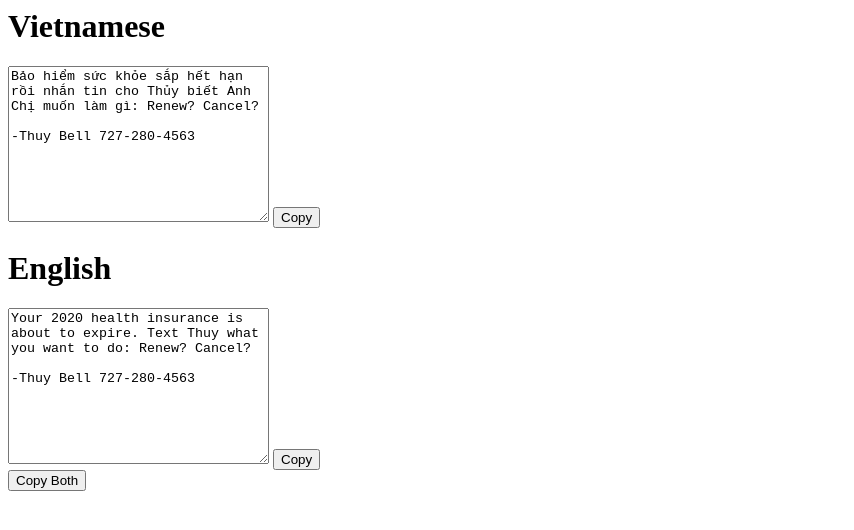
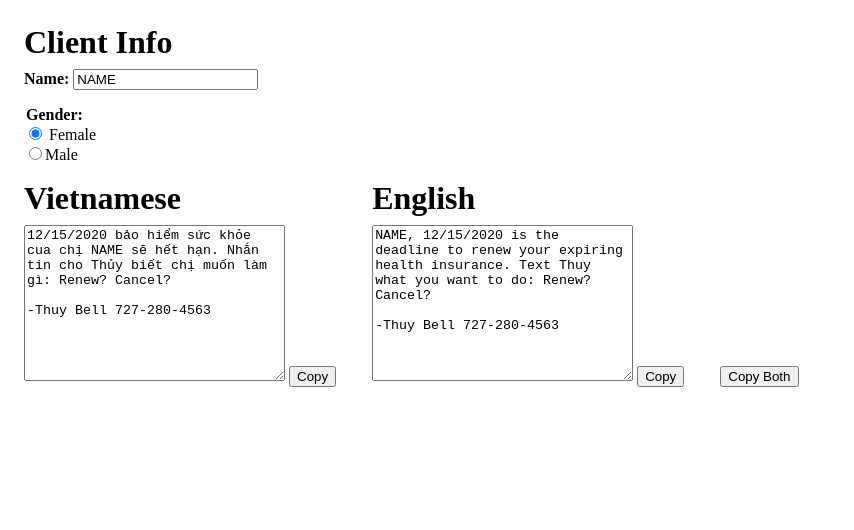
Before and after one commit to annedo/easycopy, a plain HTML site: page index.html in a window 1280 px wide. Shown: the whole page, without its empty margins (0-854 px from the left). Drawn offline with Linux system fonts and the light colour scheme.

Commit message:
Added customization

```diff
--- a/components.js
+++ b/components.js
@@ -60,8 +60,8 @@ Vue.component('copy-section', {
 var app = new Vue({
     el: '#app',
     data: {
-        textVN: "Bảo hiểm sức khỏe sắp hết hạn rồi nhắn tin cho Thủy biết Anh Chị muốn làm gì: Renew? Cancel? \n\n-Thuy Bell 727-280-4563",
-        textEN: "Your 2020 health insurance is about to expire. Text Thuy what you want to do: Renew? Cancel? \n\n-Thuy Bell 727-280-4563"
+        name: 'NAME',
+        gender: 'chị'
     }
     /*methods: {
         copyText: function(copyIdList, event) {
--- a/index.html
+++ b/index.html
@@ -3,17 +3,51 @@
         <title>Easy Copy</title>
         <meta charset="utf-8">
         <meta name="viewport" content="width=device-width, initial-scale=1">
+        <link rel="stylesheet" href="style.css">
     </head>
     <body>
         <div id="app">
+            <h1>Client Info</h1>
+            <form>
+                <div>
+                    <label for="name">Name:</label>
+                    <input
+                    id="name"
+                    type="text"
+                    v-model.trim="name">
+                </div>
+                <div>
+                    <legend>Gender:</legend>
+                    <div>
+                        <input
+                        id="female"
+                        type="radio"
+                        v-model="gender"
+                        name="gender"
+                        value="chị">
+                        <label for="female">Female</label>
+                    </div>
+                    <div>
+                        <input
+                        id="male"
+                        type="radio"
+                        v-model="gender"
+                        name="gender"
+                        value="anh"
+                        ><label for="male">Male</label>
+                    </div>
+                </div>
+            </form>
             <copy-section
+            class= "inline50"
             language-id="Vietnamese"
-            copy-text="Bảo hiểm sức khỏe sắp hết hạn rồi nhắn tin cho Thủy biết Anh Chị muốn làm gì: Renew? Cancel?&#10;&#10;-Thuy Bell 727-280-4563"
+            :copy-text="`12/15/2020 bảo hiểm sức khỏe cua ${gender} ${name} sẽ hết hạn. Nhắn tin cho Thủy biết ${gender} muốn làm gì: Renew? Cancel?\n\n-Thuy Bell 727-280-4563`"
             >
             </copy-section>
             <copy-section
+            class= "inline50"
             language-id="English"
-            copy-text="Your 2020 health insurance is about to expire. Text Thuy what you want to do: Renew? Cancel?&#10;&#10;-Thuy Bell 727-280-4563"
+            :copy-text="`${name}, 12/15/2020 is the deadline to renew your expiring health insurance. Text Thuy what you want to do: Renew? Cancel?\n\n-Thuy Bell 727-280-4563`"
             >
             </copy-section>
 
--- /dev/null
+++ b/style.css
@@ -0,0 +1,26 @@
+body {
+    padding: 1rem;
+}
+
+form > div {
+    margin-bottom: 1rem;
+}
+
+form legend,
+form > div > label {
+    font-weight: bold;
+}
+
+copy-section {
+    display: inline-block;
+}
+
+h1 {
+    margin: 0 0 0.5rem;
+}
+
+.inline50 {
+    display: inline-block;
+    max-width: 45%;
+    margin-right: 2rem;
+}
```
